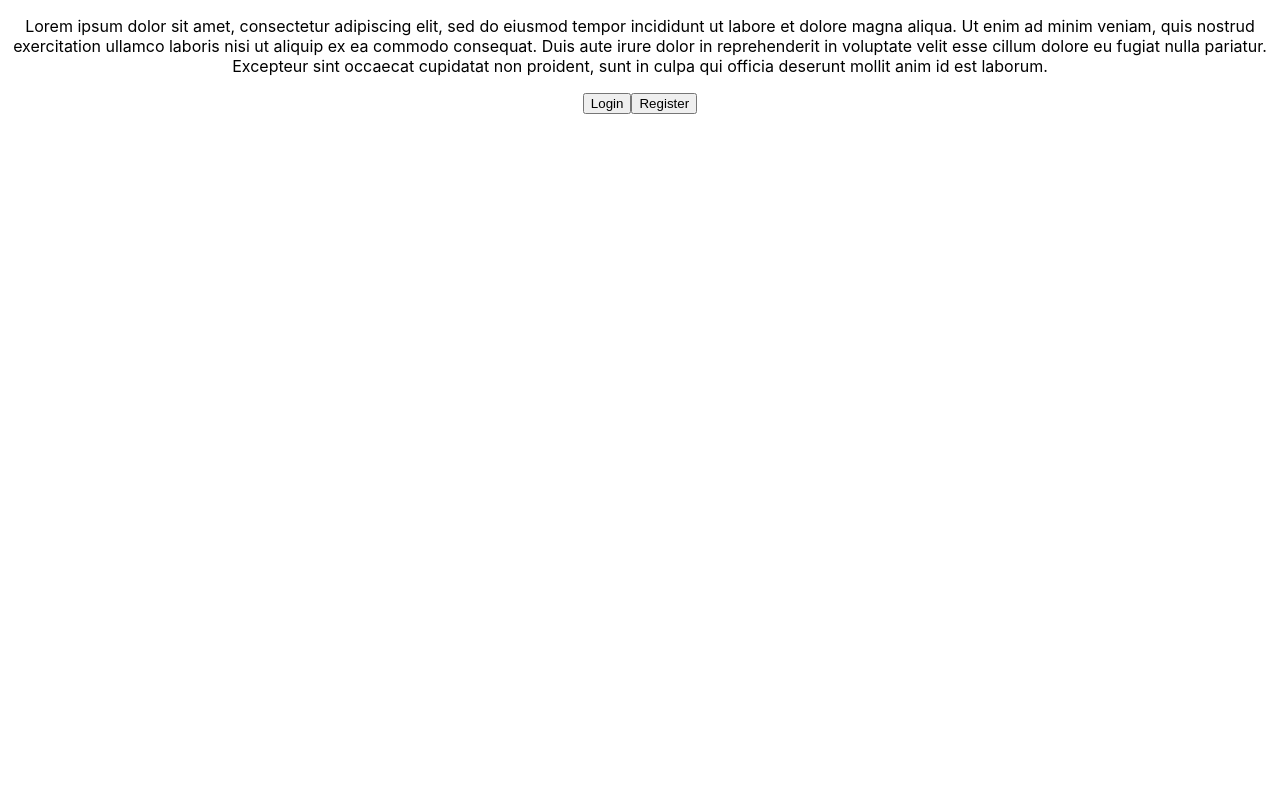
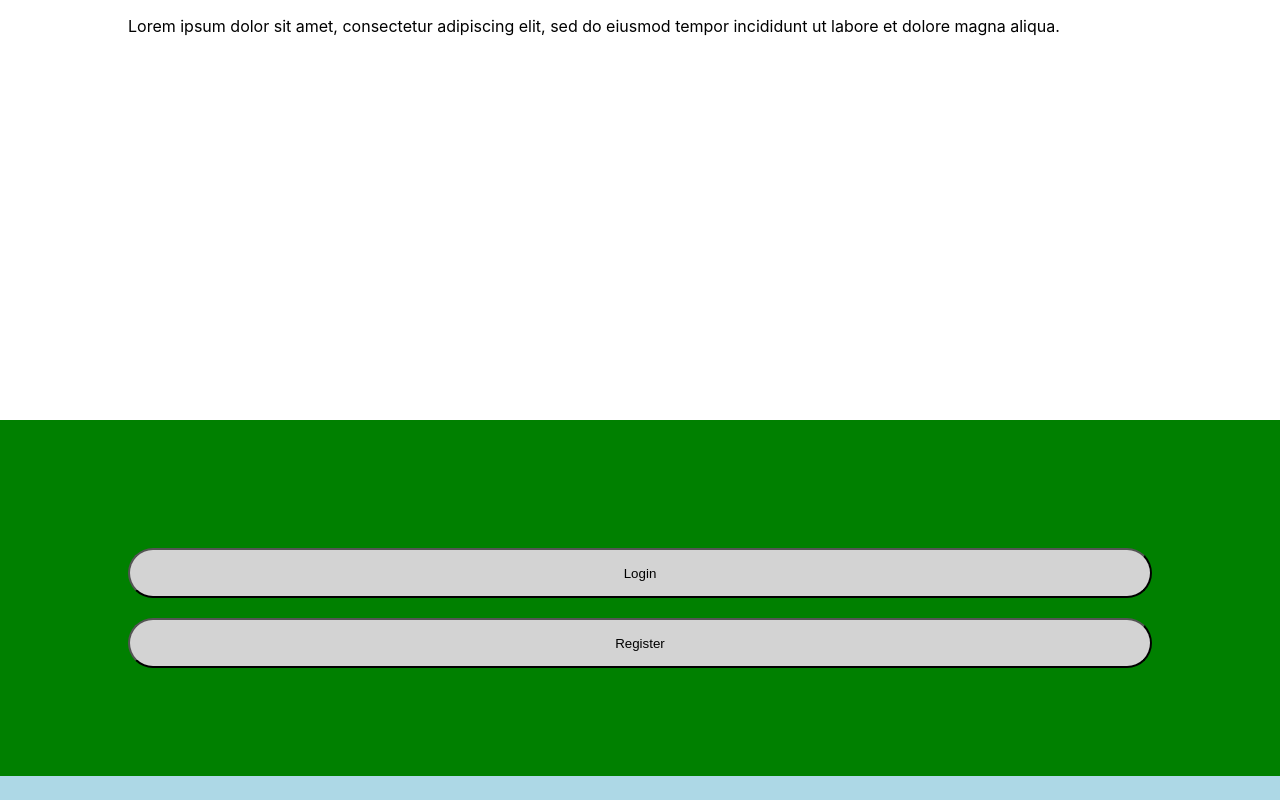
Before and after one commit to LZylstra/Project-Tracker-Client, a React (Create React App) app: page / in a window 1280 px wide. Built offline with nearby package versions, Linux system fonts and the light colour scheme.

Commit message:
added landing page

```diff
--- a/src/App/App.css
+++ b/src/App/App.css
@@ -1,38 +1,8 @@
 .App {
-  text-align: center;
+  height: 100%;
 }
 
-.App-logo {
-  height: 40vmin;
-  pointer-events: none;
+footer{
+  height:3%;
+  background-color: lightblue;
 }
-
-@media (prefers-reduced-motion: no-preference) {
-  .App-logo {
-    animation: App-logo-spin infinite 20s linear;
-  }
-}
-
-.App-header {
-  background-color: #282c34;
-  min-height: 100vh;
-  display: flex;
-  flex-direction: column;
-  align-items: center;
-  justify-content: center;
-  font-size: calc(10px + 2vmin);
-  color: white;
-}
-
-.App-link {
-  color: #61dafb;
-}
-
-@keyframes App-logo-spin {
-  from {
-    transform: rotate(0deg);
-  }
-  to {
-    transform: rotate(360deg);
-  }
-}
--- a/src/App/App.js
+++ b/src/App/App.js
@@ -43,6 +43,7 @@ class App extends Component {
           <Route exact path="tasks/:taskId" component={TaskPage}/>
           <Route exact path="/AddTask" component={AddTask}/>
           <Route exact path="/AddProject" component={AddProject}/>
+          <footer/>
         </div>
       </ApiContext.Provider>
     );
--- a/src/LandingPage/LandingPage.css
+++ b/src/LandingPage/LandingPage.css
@@ -0,0 +1,30 @@
+.landing-page{
+    height: 97%;
+    display: flex;
+    flex-direction: column;
+    justify-content: flex-end;
+}
+
+.button-wrapper{
+    background-color: green;
+    display: flex;
+    flex-direction: column;
+    justify-content: center;
+    align-items: center;
+    height: 50%;
+    width: 100%;
+}
+
+button {
+   background-color: lightgray;
+   height: 50px;
+   width: 80%;
+   margin-top: 20px;
+   border-radius: 45px;
+}
+
+.greeting{
+    width: 80%;
+    align-self: center;
+    margin-bottom: 30%;
+}
--- a/src/LandingPage/LandingPage.js
+++ b/src/LandingPage/LandingPage.js
@@ -15,7 +15,7 @@ class LandingPage extends Component {
 	render(){
 		return (
 			<div className="landing-page">
-				<p className="greeting">Lorem ipsum dolor sit amet, consectetur adipiscing elit, sed do eiusmod tempor incididunt ut labore et dolore magna aliqua. Ut enim ad minim veniam, quis nostrud exercitation ullamco laboris nisi ut aliquip ex ea commodo consequat. Duis aute irure dolor in reprehenderit in voluptate velit esse cillum dolore eu fugiat nulla pariatur. Excepteur sint occaecat cupidatat non proident, sunt in culpa qui officia deserunt mollit anim id est laborum.</p>
+				<p className="greeting">Lorem ipsum dolor sit amet, consectetur adipiscing elit, sed do eiusmod tempor incididunt ut labore et dolore magna aliqua.</p>
 				<div className="button-wrapper">
 					<button onClick={this.onLogin}>Login</button>
 					<button onClick={this.onRegister}>Register</button>
--- a/src/index.css
+++ b/src/index.css
@@ -1,3 +1,7 @@
+html {
+  height: 100%;
+}
+
 body {
   margin: 0;
   font-family: -apple-system, BlinkMacSystemFont, 'Segoe UI', 'Roboto', 'Oxygen',
@@ -5,9 +9,14 @@ body {
     sans-serif;
   -webkit-font-smoothing: antialiased;
   -moz-osx-font-smoothing: grayscale;
+  height: 100%;
 }
 
 code {
   font-family: source-code-pro, Menlo, Monaco, Consolas, 'Courier New',
     monospace;
 }
+
+#root{
+  height: 100%;
+}
```
